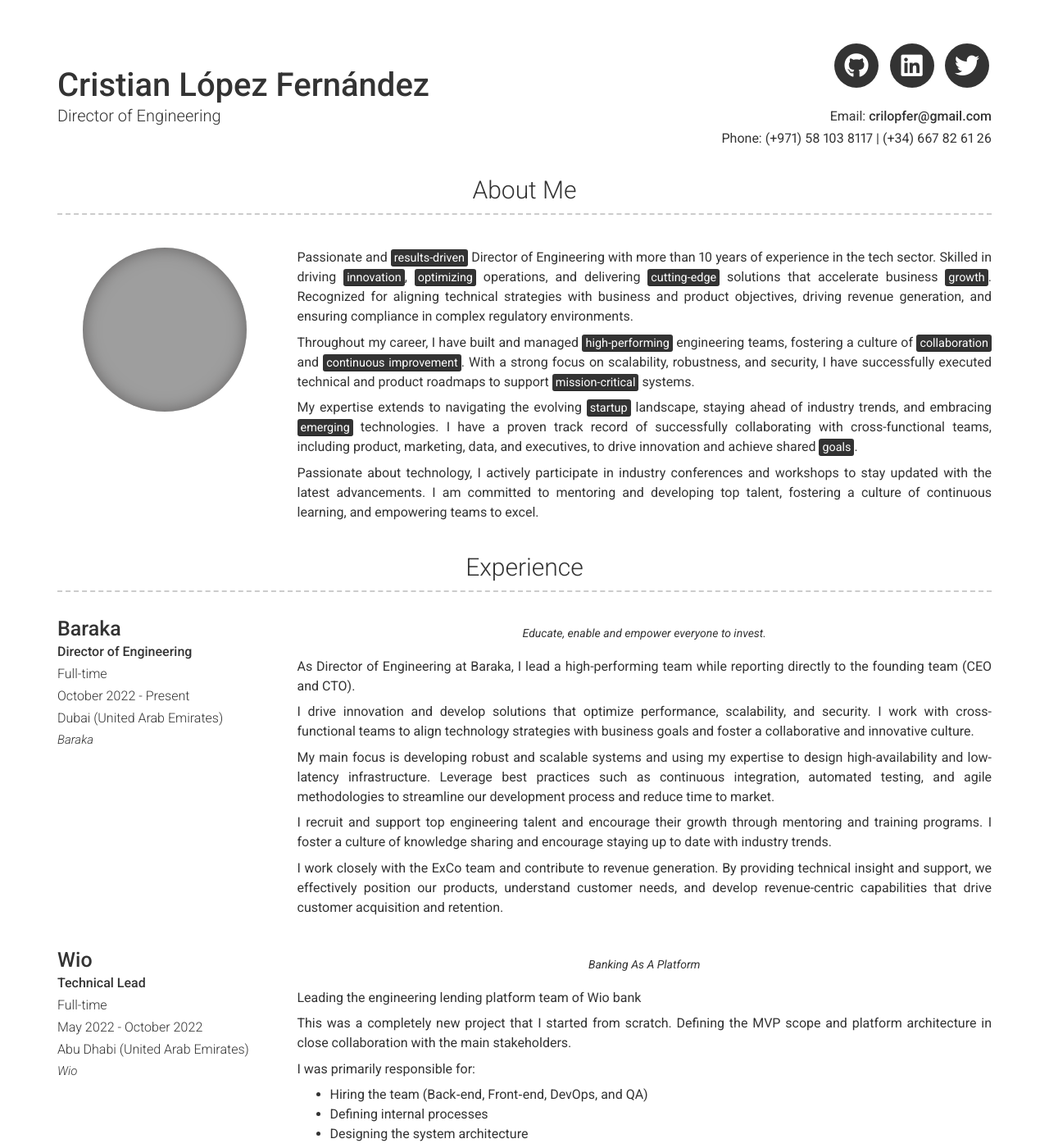
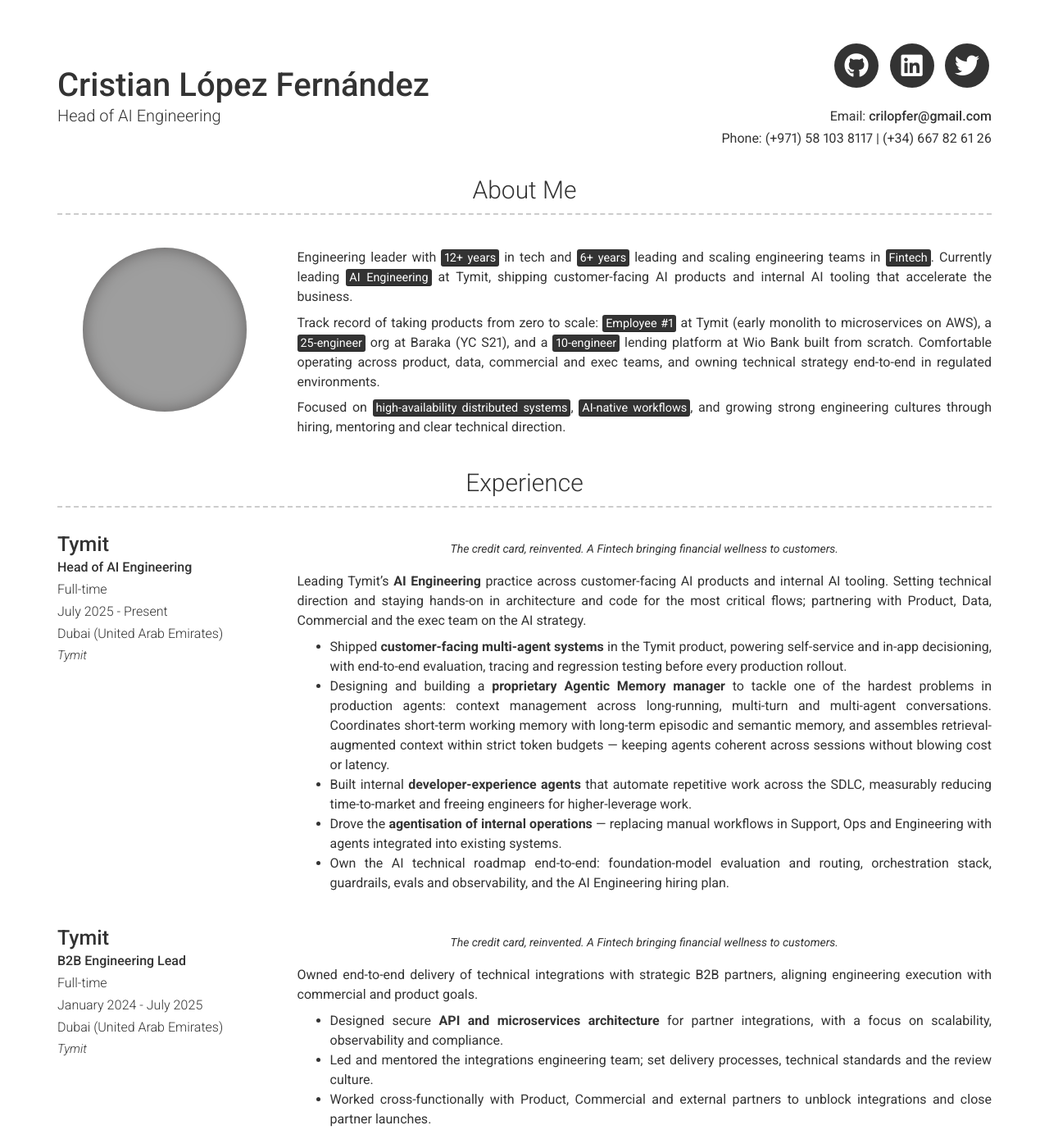
Before and after one commit to crilofer/crilofer.github.io, a Jekyll site: the page built from index.md, in a window 1280 px wide and 1400 px high. Shown: the whole window at 82% size. Built offline with Jekyll 4.4.1, drawn with Linux system fonts in a browser that asks for light colours; nearby versions of some CDN libraries; some of the changed text lies outside the part shown; grey boxes are pictures that could not be loaded.

Commit message:
Updated CV

```diff
--- a/_config.yml
+++ b/_config.yml
@@ -7,7 +7,7 @@ version: 2
 
 # Personal info
 name: Cristian López Fernández
-title: Director of Engineering
+title: Head of AI Engineering
 email: crilopfer@gmail.com
 # email_title: Email (Email title override)
 phone: (+971) 58 103 8117 | (+34) 667 82 61 26
@@ -51,42 +51,71 @@ linkedin_username: crilopfer
 # about_title: About Me (Use this to override about section title)
 about_profile_image: images/profile_photo.jpg
 about_content: | # this will include new lines to allow paragraphs
-  Passionate and <mark>results-driven</mark> Director of Engineering with more than 10 years of experience in the tech sector. Skilled in driving <mark>innovation</mark>, <mark>optimizing</mark> operations, and delivering <mark>cutting-edge</mark> solutions that accelerate business <mark>growth</mark>.
-  Recognized for aligning technical strategies with business and product objectives, driving revenue generation, and ensuring compliance in complex regulatory environments.
+  Engineering leader with <mark>12+ years</mark> in tech and <mark>6+ years</mark> leading and scaling engineering teams in <mark>Fintech</mark>. Currently leading <mark>AI Engineering</mark> at Tymit, shipping customer-facing AI products and internal AI tooling that accelerate the business.
 
-  Throughout my career, I have built and managed <mark>high-performing</mark> engineering teams, fostering a culture of <mark>collaboration</mark> and <mark>continuous improvement</mark>. With a strong focus on scalability, robustness, and security, I have successfully executed technical and product roadmaps to support <mark>mission-critical</mark> systems.
+  Track record of taking products from zero to scale: <mark>Employee #1</mark> at Tymit (early monolith to microservices on AWS), a <mark>25-engineer</mark> org at Baraka (YC S21), and a <mark>10-engineer</mark> lending platform at Wio Bank built from scratch. Comfortable operating across product, data, commercial and exec teams, and owning technical strategy end-to-end in regulated environments.
 
-  My expertise extends to navigating the evolving <mark>startup</mark> landscape, staying ahead of industry trends, and embracing <mark>emerging</mark> technologies. I have a proven track record of successfully collaborating with cross-functional teams, including product, marketing, data, and executives, to drive innovation and achieve shared <mark>goals</mark>.
-
-  Passionate about technology, I actively participate in industry conferences and workshops to stay updated with the latest advancements. I am committed to mentoring and developing top talent, fostering a culture of continuous learning, and empowering teams to excel.
+  Focused on <mark>high-availability distributed systems</mark>, <mark>AI-native workflows</mark>, and growing strong engineering cultures through hiring, mentoring and clear technical direction.
 
 content:
   - title: Experience
     layout: list
     content:
       - layout: left
-        title: Baraka
+        title: Tymit
+        sub_title: Head of AI Engineering
+        contract: Full-time
+        caption: July 2025 - Present
+        link: https://tymit.com
+        link_text: Tymit
+        location: Dubai (United Arab Emirates)
+        quote: >
+          The credit card, reinvented. A Fintech bringing financial wellness to customers.
+        description: | # this will include new lines to allow paragraphs
+          Leading Tymit's **AI Engineering** practice across customer-facing AI products and internal AI tooling. Setting technical direction and staying hands-on in architecture and code for the most critical flows; partnering with Product, Data, Commercial and the exec team on the AI strategy.
+
+          - Shipped **customer-facing multi-agent systems** in the Tymit product, powering self-service and in-app decisioning, with end-to-end evaluation, tracing and regression testing before every production rollout.
+          - Designing and building a **proprietary Agentic Memory manager** to tackle one of the hardest problems in production agents: context management across long-running, multi-turn and multi-agent conversations. Coordinates short-term working memory with long-term episodic and semantic memory, and assembles retrieval-augmented context within strict token budgets — keeping agents coherent across sessions without blowing cost or latency.
+          - Built internal **developer-experience agents** that automate repetitive work across the SDLC, measurably reducing time-to-market and freeing engineers for higher-leverage work.
+          - Drove the **agentisation of internal operations** — replacing manual workflows in Support, Ops and Engineering with agents integrated into existing systems.
+          - Own the AI technical roadmap end-to-end: foundation-model evaluation and routing, orchestration stack, guardrails, evals and observability, and the AI Engineering hiring plan.
+
+      - layout: left
+        title: Tymit
+        sub_title: B2B Engineering Lead
+        contract: Full-time
+        caption: January 2024 - July 2025
+        link: https://tymit.com
+        link_text: Tymit
+        location: Dubai (United Arab Emirates)
+        quote: >
+          The credit card, reinvented. A Fintech bringing financial wellness to customers.
+        description: | # this will include new lines to allow paragraphs
+          Owned end-to-end delivery of technical integrations with strategic B2B partners, aligning engineering execution with commercial and product goals.
+
+          - Designed secure **API and microservices architecture** for partner integrations, with a focus on scalability, observability and compliance.
+          - Led and mentored the integrations engineering team; set delivery processes, technical standards and the review culture.
+          - Worked cross-functionally with Product, Commercial and external partners to unblock integrations and close partner launches.
+
+      - layout: left
+        title: Baraka (YC S21)
         sub_title: Director of Engineering
         contract: Full-time
-        caption: October 2022 - Present
+        caption: October 2022 - January 2024
         link: https://getbaraka.com
         link_text: Baraka
         location: Dubai (United Arab Emirates)
         quote: >
           Educate, enable and empower everyone to invest.
         description: | # this will include new lines to allow paragraphs
-          As Director of Engineering at Baraka, I lead a high-performing team while reporting directly to the founding team (CEO and CTO).
+          Led an engineering organisation of 25 engineers across Back-end, Mobile, Web, DevOps and QA, reporting directly to the founding team (CEO and CTO).
 
-          I drive innovation and develop solutions that optimize performance, scalability, and security. I work with cross-functional teams to align technology strategies with business goals and foster a collaborative and innovative culture.
-
-          My main focus is developing robust and scalable systems and using my expertise to design high-availability and low-latency infrastructure. Leverage best practices such as continuous integration, automated testing, and agile methodologies to streamline our development process and reduce time to market.
-
-          I recruit and support top engineering talent and encourage their growth through mentoring and training programs. I foster a culture of knowledge sharing and encourage staying up to date with industry trends.
-
-          I work closely with the ExCo team and contribute to revenue generation. By providing technical insight and support, we effectively position our products, understand customer needs, and develop revenue-centric capabilities that drive customer acquisition and retention.
+          - Owned architecture for the trading platform with a focus on **high-availability, low-latency and security**, aligned with regulatory requirements.
+          - Scaled the engineering org through hiring, mentoring and training programmes; introduced technical career paths and a structured review process.
+          - Worked closely with the **ExCo team** on product positioning and revenue-generating initiatives, translating business needs into technical capabilities.
 
       - layout: left
-        title: Wio
+        title: Wio Bank
         sub_title: Technical Lead
         contract: Full-time
         caption: May 2022 - October 2022
@@ -96,19 +125,11 @@ content:
         quote: >
           Banking As A Platform
         description: | # this will include new lines to allow paragraphs
-          Leading the engineering lending platform team of Wio bank
+          Built Wio Bank's **lending platform from scratch**, leading a team of 10 engineers (Back-end, Front-end, DevOps and QA).
 
-          This was a completely new project that I started from scratch. Defining the MVP scope and platform architecture in close collaboration with the
-          main stakeholders.
-
-          I was primarily responsible for:
-
-          - Hiring the team (Back‑end, Front‑end, DevOps, and QA)
-          - Defining internal processes
-          - Designing the system architecture
-          - Managing partnerships
-
-          **Tech stack**: Spring Boot, Java 17, Azure, Kubernetes, PostgreSQL, Kafka, among other technologies.
+          - Defined the MVP scope and platform architecture in close collaboration with stakeholders.
+          - Hired the team and set engineering processes.
+          - Managed partner relationships and owned technical conversations with third-party providers.
 
       - layout: left
         title: Tymit
@@ -121,15 +142,10 @@ content:
         quote: >
           The credit card, reinvented. A Fintech bringing financial wellness to customers.
         description: | # this will include new lines to allow paragraphs
-          I was promoted to Lead position. Key responsabilities about this role are:
+          Promoted into the Lead role. Managed an engineering team of 15 engineers and owned backend architecture for scalable, reliable and secure systems.
 
-          - Managing engineering team
-          - Design scalable, reliable and secure architecture solutions
-          - To be involved with stakeholders and product in the company roadmap decisioning
-          - Continue contributing to product with customer features implementation
-
-          **Tech stack**: Quarkus, Java 11+, JUnit, Micronaut, Kotlin, Grails, Groovy, Spock, AWS (SQS, SNS, RDS, EC2, SES, CloudWatch, API Gateway), PostgreSQL, MongoDB, Docker,
-          Kibana, Grafana, Prometheus.
+          - Partnered with stakeholders and Product on the company roadmap and technical decision-making.
+          - Kept hands-on contribution on customer-facing features alongside leadership responsibilities.
 
       - layout: left
         title: Tymit
@@ -144,24 +160,17 @@ content:
         description: | # this will include new lines to allow paragraphs
           **Employee no. 1**
 
-          I started the project from scratch. At the very beginning, in order to get an early MVP, we built a monolith system based on Grails and Groovy. After 1 year
-          and due to the growth of the company, we started migrating our monolith architecture to microservices architecture using Quarkus and Java. The main reasons for that were scalability,
-          continuous integration and understanding of the domain model of the business.
+          Built the initial product from scratch as a Grails/Groovy monolith to reach an early MVP. After ~1 year, led the migration to a Quarkus/Java microservices architecture to support company scale and clearer domain boundaries.
 
-          I have been involved in the whole business growth process of the company, taking decisions with stakeholders and contributing with new features for product area.
+          Contributed to business decisions alongside stakeholders, shipped core customer-facing capabilities end-to-end, and owned technical onboarding as the team grew.
 
-          As part of the team's growth, I have been mentoring all of them, giving support and helping in the onboarding task.
-
-          Some of the **customer features** I have implemented at Tymit:
+          Key **customer features** shipped at Tymit:
 
           - Wallets integration (Apple Pay & Google Pay)
           - Open Banking: Payment Initiation Services (PIS) & Account Information Services (AIS)
           - Direct Debit
-          - Real time authorizations / transactions / payments, 3D Secure
+          - Real-time authorisations / transactions / payments, 3D Secure
           - KYC
-
-          **Tech stack**: Quarkus, Java 11+, JUnit, Micronaut, Kotlin, Grails, Groovy, Spock, AWS (SQS, SNS, RDS, EC2, SES, CloudWatch, API Gateway), PostgreSQL, MongoDB, Docker,
-          Kibana, Grafana, Prometheus.
 
       - layout: left
         title: Universidad Rey Juan Carlos
@@ -177,11 +186,11 @@ content:
           Associate Lecturer in the [Department of Computing Science, Computer Architecture, Programming Languages and Systems and Statistics and Operative
           Investigation](https://gestion2.urjc.es/pdi/departamento/Y157).
 
-          I was in charge of the following subjects:
+          Taught the following subjects:
 
           - High Performance Computing
-          - Distributed systems
-          - Development of applications for mobile devices
+          - Distributed Systems
+          - Mobile Application Development
 
       - layout: left
         title: Santander UK
@@ -194,12 +203,10 @@ content:
         quote: >
           A wholly owned subsidiary of the Spanish Santander Group
         description: | # this will include new lines to allow paragraphs
-          Participating in several projects from a R&D department.
+          R&D department — several innovation projects:
 
-          - Implementing Blockchain solution for internal project
-          - Leading OCR project for Identity document verification
-
-          **Tech stack**: Java 11, Kotlin, Apache Kafka, Corda, Tesseract, Spring Boot, JUnit, PostgreSQL, MongoDB, Docker.
+          - Implemented a Blockchain solution for an internal project.
+          - Led the OCR project for identity document verification.
 
       - layout: left
         title: Babel
@@ -212,13 +219,9 @@ content:
         quote: >
           Information Technology & Services
         description: | # this will include new lines to allow paragraphs
-          As it is a consulting company, I was participating in several projects from different companies like **BBVA**, **Orange**,
-          **Telefónica**, **Sanitas**, **HM Hospitales**, among others.
+          IT consulting firm — delivered projects for **BBVA**, **Orange**, **Telefónica**, **Sanitas** and **HM Hospitales**, among others.
 
-          Although I participated as individual contributor most of the time, I had the opportunity of leading some teams (5-6 people) as Team lead using agile methodologies, supporting them on the technical area, contributing on
-          technical design sessions, etc.
-
-          **Tech stack**: Java 11, Java 8, PHP, Python, Spring Boot, JUnit, Django, Liferay, PostgreSQL, MySQL, MongoDB.
+          Mostly as individual contributor; also led teams of 5-6 engineers using agile methodologies, supporting on technical design and reviews.
 
       - layout: left
         title: Grupo Comunica
@@ -231,10 +234,8 @@ content:
         quote: >
           Global Telecommunications Operator
         description: | # this will include new lines to allow paragraphs
-          - Participating in the development of Android & iOS applications
-          - Implementing Audio-Visual streaming project
-
-          **Tech stack**: Java, Android SDK, Objective-C, Spring Boot, JUnit, PHP, MySQL.
+          - Developed Android & iOS applications.
+          - Built an audio-visual streaming project.
 
 
   - title: Education
@@ -262,9 +263,11 @@ content:
     layout: text
     content: | # this will include new lines to allow paragraphs
 
-      I love Amazon Alexa and I am contributing with skills implementations about education, mental health and leisure.
+      **Cursor Community Ambassador** (since November 2025) — actively engaged with the AI developer-tools community.
 
-      Also, I am Open Water Diver by SSI International.
+      I contribute Amazon Alexa skills focused on education, mental health and leisure.
+
+      Also, I am an SSI Open Water Diver.
 
 #  - title: Projects # Title for the section
 #    layout: list # Type of content section (list/text)
```
Also changed, not shown: 7 other files.
